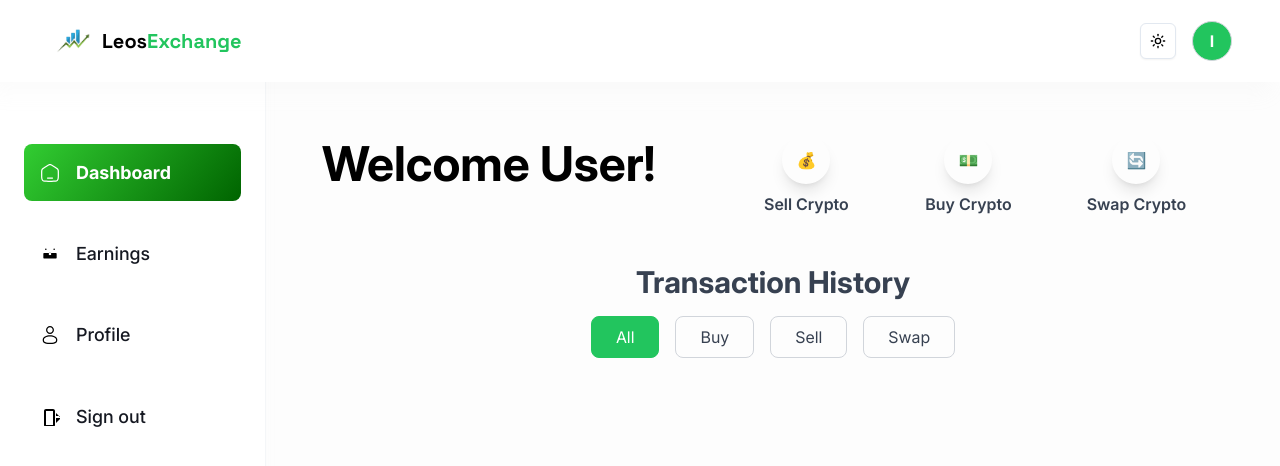
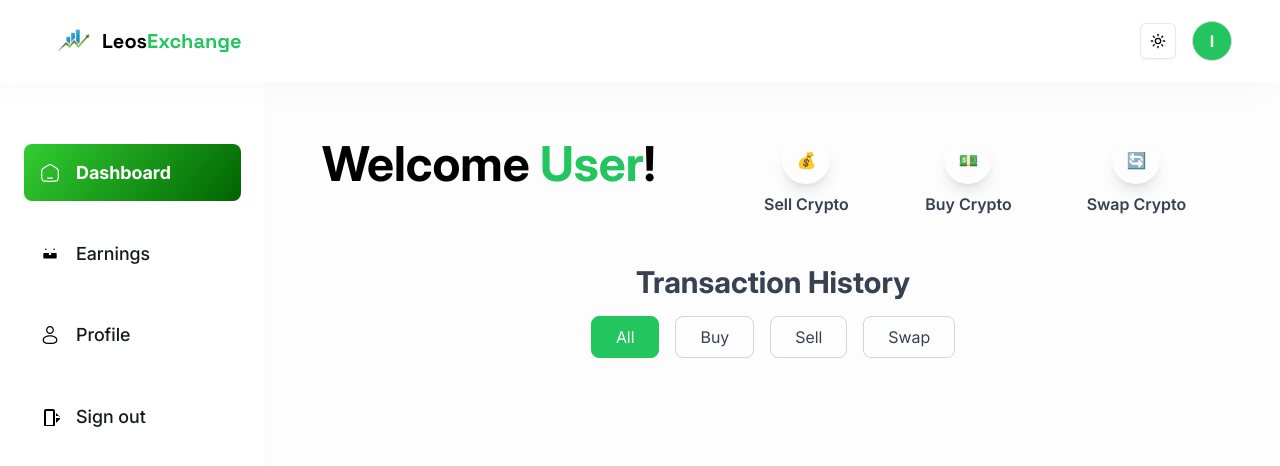
Before and after one commit to Charzy-1/leos-crypto-exchange-app, a Next.js app: page /dashboard in a window 1280 px wide. Shown: the top 466 px of the page. Built offline with nearby package versions, Linux system fonts and the light colour scheme; no server answers.

Commit message:
Fetching user's first name for active session

```diff
--- a/app/(root)/dashboard/page.tsx
+++ b/app/(root)/dashboard/page.tsx
@@ -1,16 +1,32 @@
 "use client";
 import Link from "next/link";
-import React, { useState } from "react";
-
+import React, { useState, useEffect } from "react";
+import { useSession, getSession } from "next-auth/react"; // ✅ Import getSession
 import { actions } from "@/constants";
 
 const Dashboard = () => {
+  const { data: session, status, update } = useSession(); // ✅ Get session and update function
   const [active, setActive] = useState("All");
+  const [firstName, setFirstName] = useState("User");
+
+  useEffect(() => {
+    const fetchSession = async () => {
+      const newSession = await getSession(); // ✅ Fetch latest session data
+      if (newSession?.user?.name) {
+        setFirstName(newSession.user.name.split(" ")[0]); // ✅ Extract first name
+      }
+    };
+
+    fetchSession(); // ✅ Call function on component mount
+  }, []);
 
   return (
     <section className="px-4 sm:px-6 md:px-8">
       <div className="flex flex-row flex-wrap items-center justify-center space-x-0 space-y-6 md:space-x-6 md:space-y-0 lg:justify-between">
-        <h1 className="heading">Welcome User!</h1>
+        {/* ✅ Dynamic Welcome Message with Green First Name */}
+        <h1 className="heading">
+          Welcome <span className="text-green-500">{firstName}</span>!
+        </h1>
 
         <div className="grid w-full max-w-[460px] grid-cols-3 gap-6">
           {actions.map((action) => (
--- a/app/(root)/layout.tsx
+++ b/app/(root)/layout.tsx
@@ -1,6 +1,5 @@
 import { ReactNode } from "react";
-import { redirect } from "next/navigation";
-import { headers } from "next/headers"; // ✅ Correct way to access headers
+
 import { auth } from "@/auth";
 import LeftSidebar from "@/components/navigation/LeftSidebar";
 import Navbar from "@/components/navigation/navbar";
--- a/app/(root)/page.tsx
+++ b/app/(root)/page.tsx
@@ -1,17 +1,12 @@
-// import { auth, signOut } from "@/auth";
-// import Link from "next/link";
-
 import AboutUs from "@/components/home/AboutUs";
 import Faq from "@/components/home/Faq";
 import Footer from "@/components/home/Footer";
 import Hero from "@/components/home/Hero";
 import Testimonials from "@/components/home/Testimonials";
-import { db } from "@/database/drizzle";
-import { users } from "@/database/schema";
-// import ROUTES from "@/constants/routes";
 
 const Home = () => {
   return (
+    <div className="overflow-x-hidden max-w-screen">
       <div className="mx-8">
         <Hero />
         <AboutUs />
@@ -19,6 +14,7 @@ const Home = () => {
         <Faq />
         <Footer />
       </div>
+    </div>
   );
 };
 
--- a/lib/config.ts
+++ b/lib/config.ts
@@ -1,5 +1,7 @@
 const config = {
   env: {
+    apiEndpoint: process.env.NEXT_PUBLIC_API_ENDPOINT,
+    prodApiEndpoint: process.env.NEXT_PUBLIC_PROD_API_ENDPOINT,
     databaseUrl: process.env.DATABASE_URL as string,
     upstash: {
       redisUrl: process.env.UPSTASH_REDIS_URL,
```
Lines whose indentation alone changed are shown as unchanged.
